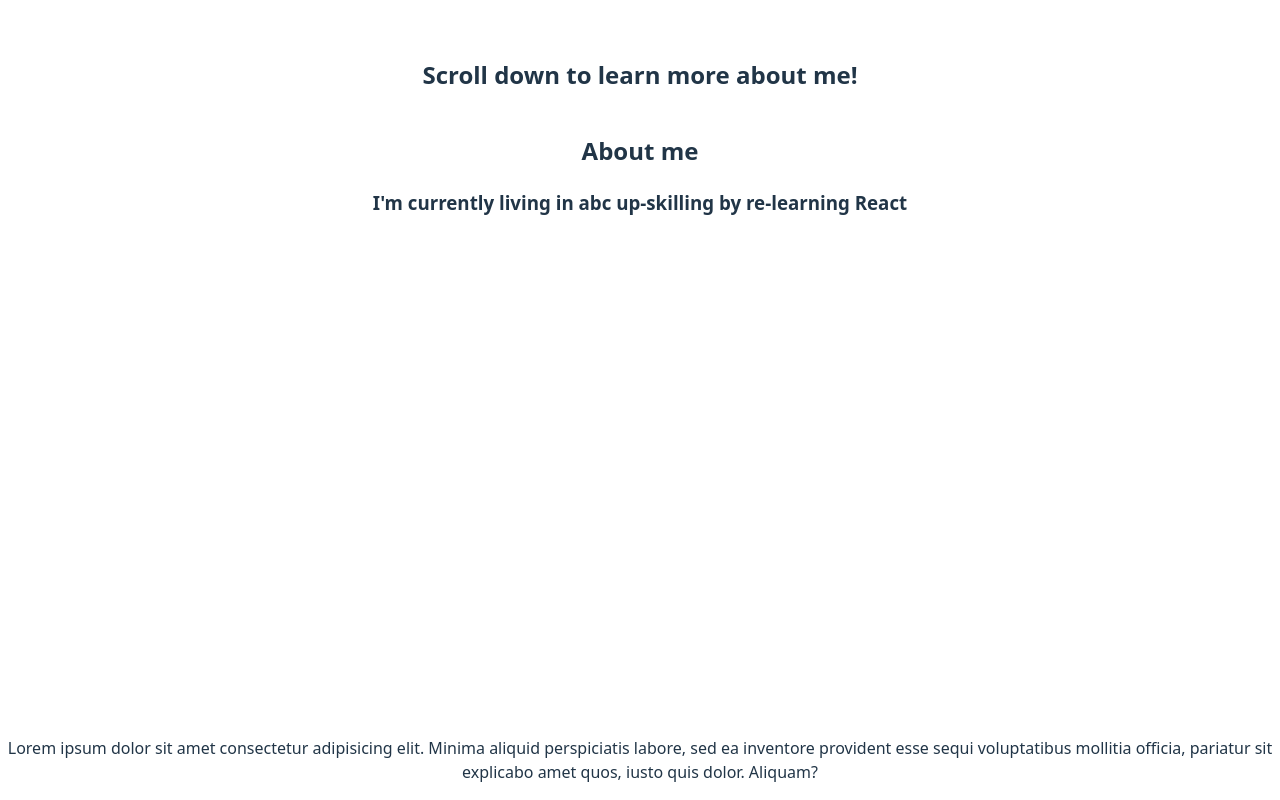
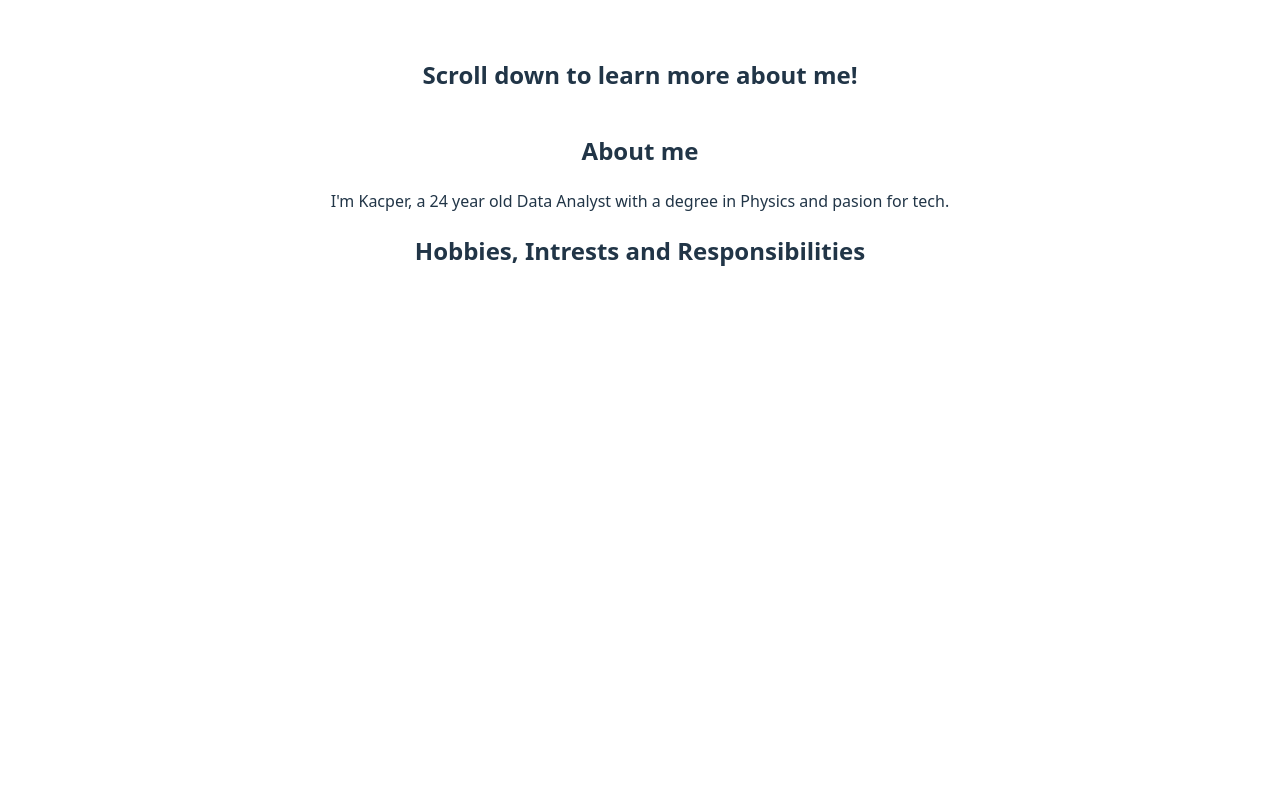
Before and after one commit to KacperProg/React-Portfolio-Site, a React (Vite) app: page / in a window 1280 px wide. Shown: the part 663-1463 px from the top of the page. After the commit the page ends 952 px from the top, so only its background shows below. Built offline with nearby package versions, Linux system fonts and the light colour scheme; the HTML template or start-up script is replaced by a standard one.

Commit message:
Added dictionary to map into new section of Home page

```diff
--- a/src/Pages/Home.jsx
+++ b/src/Pages/Home.jsx
@@ -6,6 +6,26 @@ import facePic from "../images/facePic.png";
 // styling added in elements for now and later moved to CSS. Easier for structuring CSS file later
 
 function Home() {
+
+  const aboutMe = [
+    {
+      header: "1 Year",
+      text: "Experience as a Data Analyst"
+    },
+    {
+      header: "MPhys Degree",
+      text: "from the University of Leeds"
+    },
+    {
+      header: "20",
+      text: "Full-Stack projects developed"
+    },
+    {
+      header: "100%",
+      text: "Commitment to my work!"
+    }
+  ];
+
   return (
     <section className="main-container">
       <section className="hero-section">
@@ -41,9 +61,9 @@ function Home() {
       <h2 style={{marginTop:"-6rem"}}>Scroll down to learn more about me!</h2>
       <article>
         <h2>About me</h2>
-        <h3>I'm currently living in abc up-skilling by re-learning React</h3>
-        <p style={{paddingTop:"500px"}}>Lorem ipsum dolor sit amet consectetur adipisicing elit. Minima aliquid perspiciatis labore, sed ea inventore provident esse sequi voluptatibus mollitia officia, pariatur sit explicabo amet quos, iusto quis dolor. Aliquam?</p>
-        {/* Text added to allow scrolling down on page for putting together size changing Navbar feature */}
+        <p>I'm Kacper, a 24 year old Data Analyst with a degree in Physics and pasion for tech. </p>
+        <h2>Hobbies, Intrests and Responsibilities</h2>
+        <p></p>
       </article>
     </section>
   );
```
